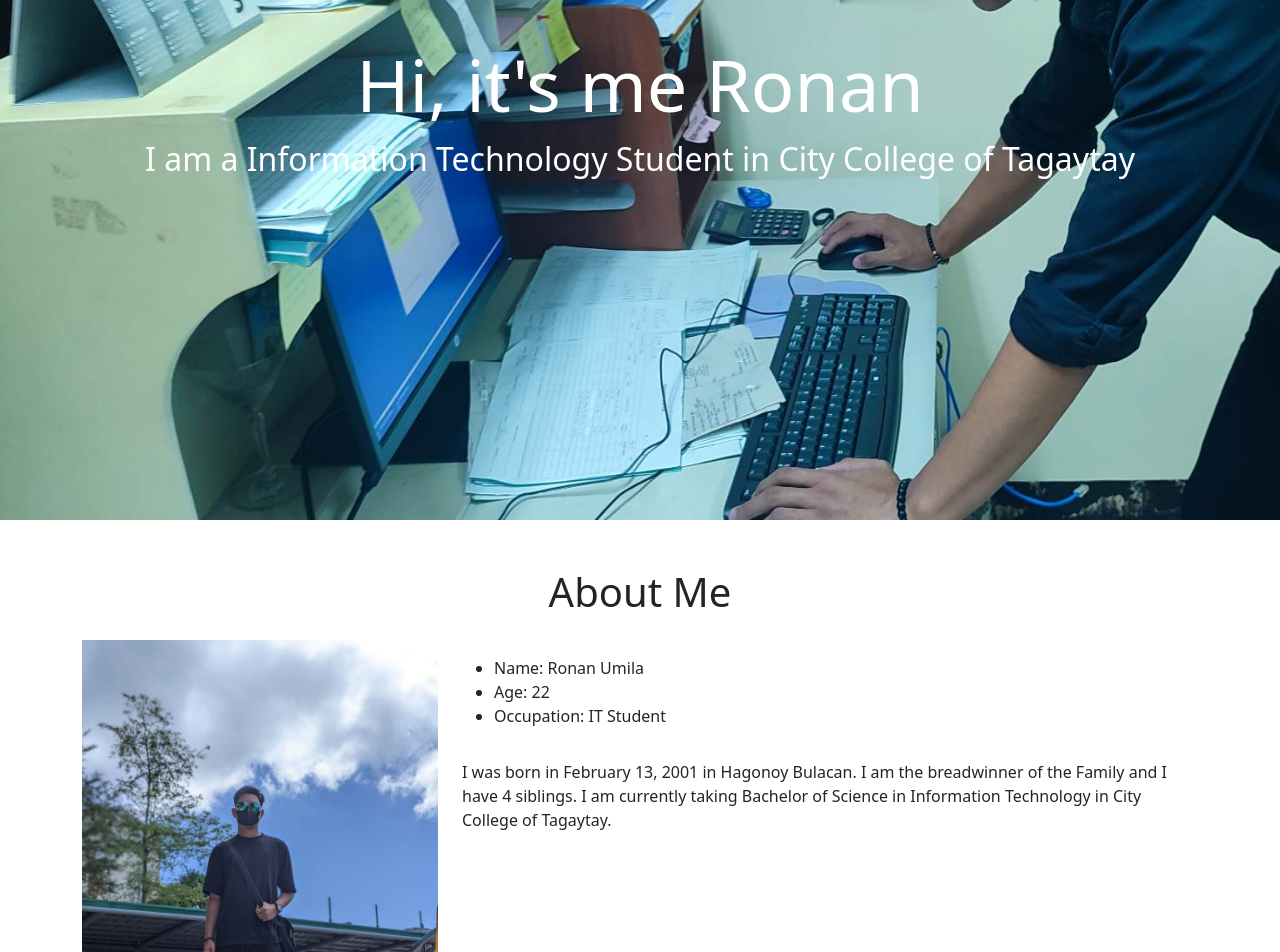
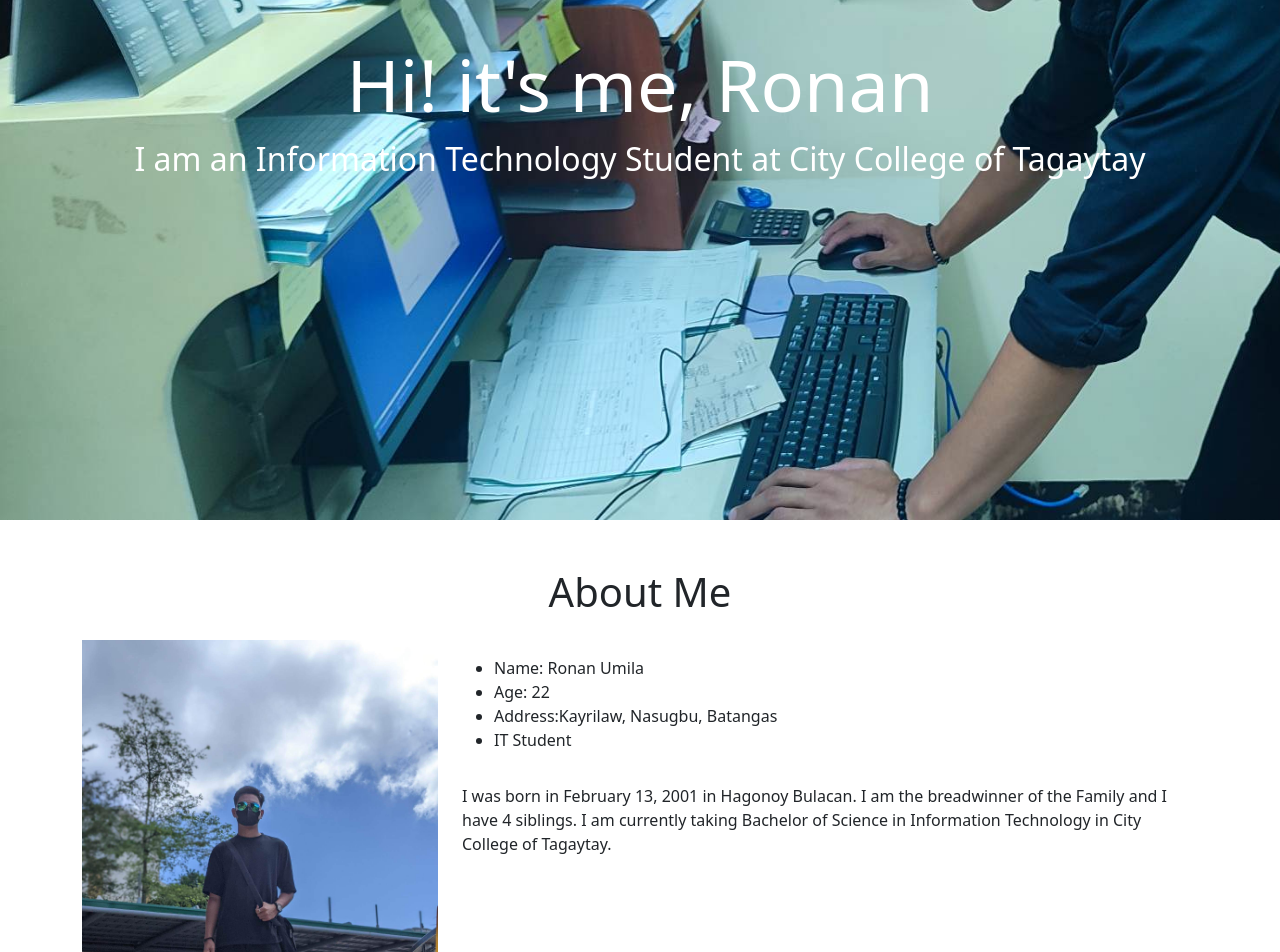
Before and after one commit to ronaaaan/umila, a plain HTML site: page index.html in a window 1280 px wide. Shown: the part 280-1232 px from the top of the page. Drawn offline with nearby package versions, Linux system fonts and the light colour scheme.

Commit message:
index.html

```diff
--- a/index.html
+++ b/index.html
@@ -48,8 +48,8 @@
         <div class="container-fluid">
             <div class="row">
             <div class="col-lg-12 col-md-12 col-sm-12 col-xs-12 hero-text">
-                <h2 class="hero_title">Hi, it's me Ronan</h2>
-                <p class="hero_desc">I am a Information Technology Student in City College of Tagaytay</p>
+                <h2 class="hero_title">Hi! it's me, Ronan</h2>
+                <p class="hero_desc">I am an Information Technology Student at City College of Tagaytay</p>
             </div>
             </div>
         </div>
@@ -71,7 +71,8 @@
                             <ul>
                                 <li>Name: Ronan Umila</li>
                                 <li>Age: 22</li>
-                                <li>Occupation: IT Student</li>
+			        <li>Address:Kayrilaw, Nasugbu, Batangas</li>
+                                <li>IT Student</li>
 
                             </ul>
                         </div>
```
